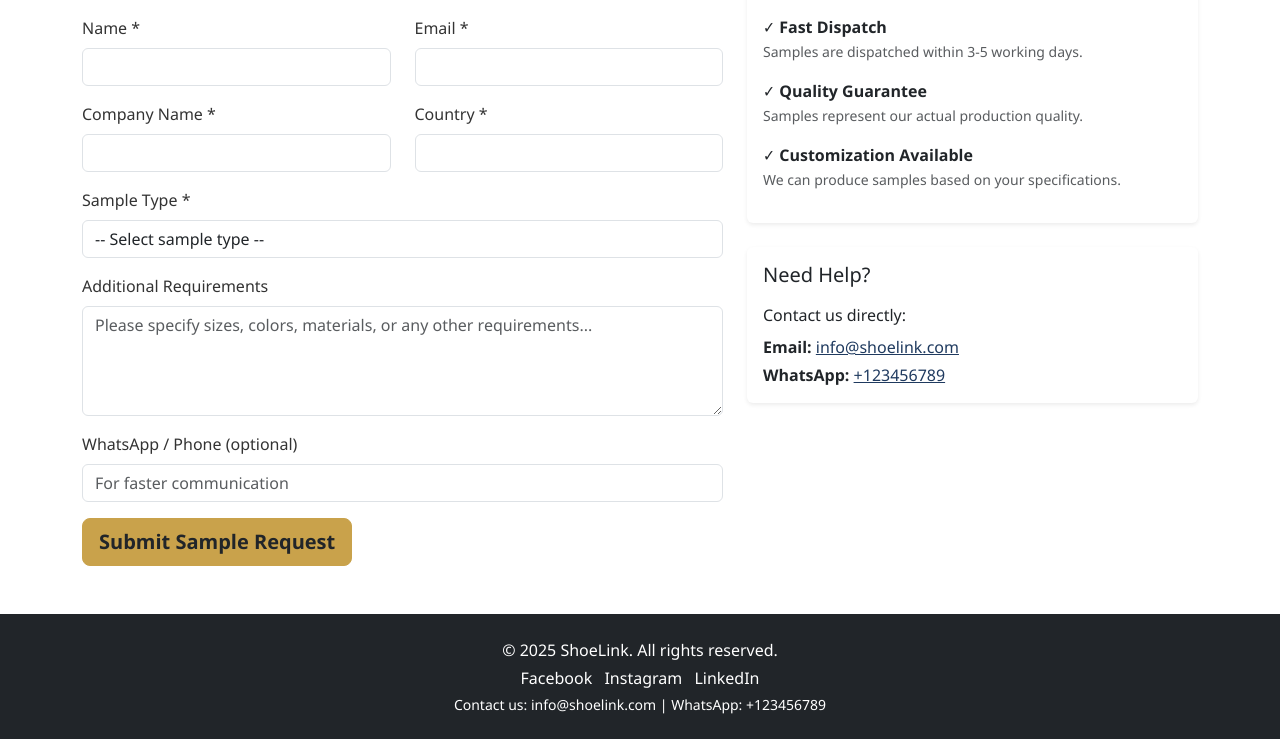
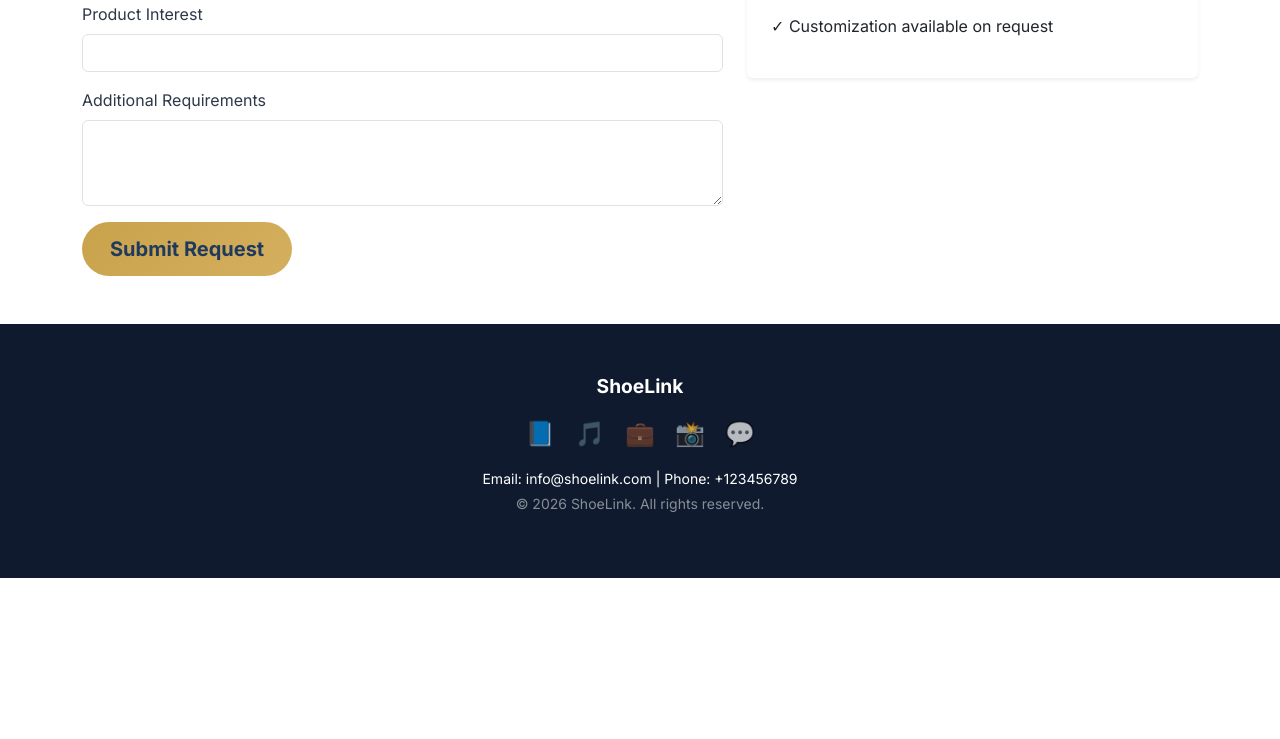
Before and after one commit to Hfdhf/shoelink-website, a plain HTML site: page sample-request.html in a window 1280 px wide. Shown: the part 392-1131 px from the top of the page. After the commit the page ends 970 px from the top, so only its background shows below. Drawn offline with nearby package versions, Linux system fonts and the light colour scheme.

Commit message:
Refactor sample-request.html for clarity and style
Updated the title and meta description for clarity, modified the navigation bar and form styles, and improved the sample policy section. Adjusted the JavaScript functions for better data handling and footer social links.

```diff
--- a/sample-request.html
+++ b/sample-request.html
@@ -3,11 +3,11 @@
 <head>
     <meta charset="UTF-8">
     <meta name="viewport" content="width=device-width, initial-scale=1.0">
-    <title>Request Free Sample - ShoeLink Footwear</title>
-    <meta name="description" content="Request a free footwear sample from ShoeLink. We provide samples for quality evaluation before bulk orders.">
+    <title>Request Sample - ShoeLink Footwear</title>
+    <meta name="description" content="Request a free footwear sample from ShoeLink.">
     <link href="https://cdn.jsdelivr.net/npm/bootstrap@5.3.3/dist/css/bootstrap.min.css" rel="stylesheet">
+    <link href="https://fonts.googleapis.com/css2?family=Inter:wght@300;400;600;700;800&display=swap" rel="stylesheet">
     <link rel="stylesheet" href="css/style.css">
-    <!-- Google Analytics -->
     <script async src="https://www.googletagmanager.com/gtag/js?id=G-6RG4R8ZM6Q"></script>
     <script>
       window.dataLayer = window.dataLayer || [];
@@ -15,45 +15,42 @@
       gtag('js', new Date());
       gtag('config', 'G-6RG4R8ZM6Q');
     </script>
-    <!-- Tawk.to 占位 -->
-    <script type="text/javascript">
-        var Tawk_API=Tawk_API||{}, Tawk_LoadStart=new Date();
-        (function(){
-            var s1=document.createElement("script"),s0=document.getElementsByTagName("script")[0];
-            s1.async=true;
-            s1.src='https://embed.tawk.to/YOUR_TAWK_ID/default';
-            s1.charset='UTF-8';
-            s1.setAttribute('crossorigin','*');
-            s0.parentNode.insertBefore(s1,s0);
-        })();
-    </script>
+    <style>
+        body { font-family: 'Inter', sans-serif; color: #2d3748; }
+        .navbar-custom { background: rgba(15,26,46,0.95); backdrop-filter: blur(10px); box-shadow: 0 2px 20px rgba(0,0,0,0.1); }
+        .page-header { background: linear-gradient(135deg, #1F3A5F, #2a4a6f); padding: 100px 0 40px; }
+        .btn-gold { background: linear-gradient(135deg, #C9A24B, #d4af5e); border: none; color: #1F3A5F; font-weight: 700; padding: 12px 28px; border-radius: 30px; transition: all 0.3s; }
+        .btn-gold:hover { transform: translateY(-2px); box-shadow: 0 6px 25px rgba(201,162,75,0.5); }
+        .footer-custom { background: #0f1a2e; }
+        .footer-social a { color: rgba(255,255,255,0.7); text-decoration: none; margin: 0 10px; font-size: 1.5rem; transition: color 0.3s; }
+        .footer-social a:hover { color: #C9A24B; }
+    </style>
 </head>
 <body>
 
-    <!-- 顶部导航 -->
-    <nav class="navbar navbar-expand-lg navbar-dark fixed-top" style="background-color: #1F3A5F;">
+    <!-- 导航栏 -->
+    <nav class="navbar navbar-expand-lg navbar-dark fixed-top navbar-custom">
         <div class="container">
-            <a class="navbar-brand fw-bold" href="index.html">ShoeLink</a>
+            <a class="navbar-brand fw-bold" href="index.html" style="font-size:1.3rem;">ShoeLink</a>
             <button class="navbar-toggler" type="button" data-bs-toggle="collapse" data-bs-target="#navbarNav">
                 <span class="navbar-toggler-icon"></span>
             </button>
             <div class="collapse navbar-collapse" id="navbarNav">
-                <ul class="navbar-nav ms-auto">
+                <ul class="navbar-nav ms-auto align-items-lg-center">
                     <li class="nav-item"><a class="nav-link" href="index.html">Home</a></li>
                     <li class="nav-item"><a class="nav-link" href="products.html">Products</a></li>
                     <li class="nav-item"><a class="nav-link" href="about.html">About Us</a></li>
                     <li class="nav-item"><a class="nav-link" href="contact.html">Contact</a></li>
-                    <li class="nav-item"><a class="nav-link btn btn-warning btn-sm ms-2 text-dark fw-bold" href="sample-request.html">Request Sample</a></li>
+                    <li class="nav-item ms-lg-2"><a class="nav-link btn btn-warning btn-sm text-dark fw-bold px-3" href="sample-request.html" style="border-radius:25px;">Request Sample</a></li>
                 </ul>
             </div>
         </div>
     </nav>
 
     <!-- 页面标题 -->
-    <header class="py-5 text-white" style="background-color:#1F3A5F; padding-top: 100px !important;">
+    <header class="page-header text-white">
         <div class="container">
-            <h1 class="fw-bold">Request a Free Sample</h1>
-            <p class="lead mb-0">Evaluate our quality before placing a bulk order.</p>
+            <h1 class="fw-bold h3 mb-0">Request a Free Sample</h1>
         </div>
     </header>
 
@@ -62,88 +59,47 @@
         <div class="container">
             <div class="row">
                 <div class="col-lg-7">
-                    <h2 class="mb-4" style="color:#1F3A5F;">Sample Request Form</h2>
-                    <p class="text-muted">Fill out the form below and we'll contact you to arrange sample delivery. Samples are provided at factory cost + shipping, refundable on bulk orders.</p>
-
                     <form id="sampleForm" action="https://formspree.io/f/xgawjyra" method="POST">
                         <div class="row">
                             <div class="col-md-6 mb-3">
-                                <label for="name" class="form-label">Name *</label>
-                                <input type="text" class="form-control" id="name" name="name" required>
+                                <label class="form-label">Name *</label>
+                                <input type="text" class="form-control" name="name" required>
                             </div>
                             <div class="col-md-6 mb-3">
-                                <label for="email" class="form-label">Email *</label>
-                                <input type="email" class="form-control" id="email" name="email" required>
+                                <label class="form-label">Email *</label>
+                                <input type="email" class="form-control" name="email" required>
                             </div>
                         </div>
                         <div class="row">
                             <div class="col-md-6 mb-3">
-                                <label for="company" class="form-label">Company Name *</label>
-                                <input type="text" class="form-control" id="company" name="company" required>
+                                <label class="form-label">Company</label>
+                                <input type="text" class="form-control" name="company">
                             </div>
                             <div class="col-md-6 mb-3">
-                                <label for="country" class="form-label">Country *</label>
-                                <input type="text" class="form-control" id="country" name="country" required>
+                                <label class="form-label">Country *</label>
+                                <input type="text" class="form-control" name="country" required>
                             </div>
                         </div>
                         <div class="mb-3">
-                            <label for="productType" class="form-label">Sample Type *</label>
-                            <select class="form-control" id="productType" name="productType" required>
-                                <option value="">-- Select sample type --</option>
-                                <option>Men's Shoes</option>
-                                <option>Women's Shoes</option>
-                                <option>Sports Shoes</option>
-                                <option>Sandals & Slippers</option>
-                                <option>Boots</option>
-                                <option>Kids' Shoes</option>
-                                <option>Work & Safety Shoes</option>
-                                <option>Multiple / Not sure</option>
-                            </select>
+                            <label class="form-label">Product Interest</label>
+                            <input type="text" class="form-control" name="product" id="sampleProduct">
                         </div>
                         <div class="mb-3">
-                            <label for="message" class="form-label">Additional Requirements</label>
-                            <textarea class="form-control" id="message" name="message" rows="4" placeholder="Please specify sizes, colors, materials, or any other requirements..."></textarea>
+                            <label class="form-label">Additional Requirements</label>
+                            <textarea class="form-control" name="message" rows="3"></textarea>
                         </div>
-                        <div class="mb-3">
-                            <label for="whatsapp" class="form-label">WhatsApp / Phone (optional)</label>
-                            <input type="text" class="form-control" id="whatsapp" name="whatsapp" placeholder="For faster communication">
-                        </div>
-                        <button type="submit" class="btn btn-warning btn-lg text-dark fw-bold">Submit Sample Request</button>
+                        <button type="submit" class="btn btn-gold btn-lg">Submit Request</button>
                     </form>
                 </div>
-
                 <div class="col-lg-5">
-                    <div class="card border-0 shadow-sm mb-4">
-                        <div class="card-body">
-                            <h4 class="mb-3" style="color:#1F3A5F;">Sample Policy</h4>
+                    <div class="card border-0 shadow-sm p-4">
+                        <h5 class="fw-bold mb-3" style="color:#1F3A5F;">Sample Policy</h5>
                         <ul class="list-unstyled">
-                                <li class="mb-3">
-                                    <strong>✓ Free Samples Available</strong><br>
-                                    <small class="text-muted">Sample cost is refunded on your first bulk order.</small>
-                                </li>
-                                <li class="mb-3">
-                                    <strong>✓ Fast Dispatch</strong><br>
-                                    <small class="text-muted">Samples are dispatched within 3-5 working days.</small>
-                                </li>
-                                <li class="mb-3">
-                                    <strong>✓ Quality Guarantee</strong><br>
-                                    <small class="text-muted">Samples represent our actual production quality.</small>
-                                </li>
-                                <li class="mb-3">
-                                    <strong>✓ Customization Available</strong><br>
-                                    <small class="text-muted">We can produce samples based on your specifications.</small>
-                                </li>
+                            <li class="mb-3">✓ Sample cost refunded on first bulk order</li>
+                            <li class="mb-3">✓ Samples dispatched within 3-5 working days</li>
+                            <li class="mb-3">✓ Samples represent actual production quality</li>
+                            <li class="mb-0">✓ Customization available on request</li>
                         </ul>
-                        </div>
-                    </div>
-
-                    <div class="card border-0 shadow-sm">
-                        <div class="card-body">
-                            <h5 class="mb-3">Need Help?</h5>
-                            <p class="mb-2">Contact us directly:</p>
-                            <p class="mb-1"><strong>Email:</strong> <a href="mailto:info@shoelink.com" id="contactEmail">info@shoelink.com</a></p>
-                            <p class="mb-0"><strong>WhatsApp:</strong> <a href="https://wa.me/123456789" id="whatsappLink">+123456789</a></p>
-                        </div>
                     </div>
                 </div>
             </div>
@@ -151,79 +107,48 @@
     </section>
 
     <!-- 页脚 -->
-    <footer class="bg-dark text-white py-4">
+    <footer class="footer-custom text-white py-5">
         <div class="container text-center">
-            <p class="mb-1">&copy; 2025 ShoeLink. All rights reserved.</p>
-            <p class="mb-1">
-                <a href="#" class="text-white me-2">Facebook</a>
-                <a href="#" class="text-white me-2">Instagram</a>
-                <a href="#" class="text-white">LinkedIn</a>
-            </p>
-            <p class="small mb-0">Contact us: info@shoelink.com | WhatsApp: +123456789</p>
+            <p class="fw-bold mb-3" style="font-size:1.2rem;">ShoeLink</p>
+            <div class="footer-social mb-3" id="footerSocial"></div>
+            <p class="small mb-1" id="footerContact"></p>
+            <p class="small opacity-50">© 2026 ShoeLink. All rights reserved.</p>
         </div>
     </footer>
 
-    <!-- Bootstrap JS -->
     <script src="https://cdn.jsdelivr.net/npm/bootstrap@5.3.3/dist/js/bootstrap.bundle.min.js"></script>
-
-    <!-- 页面 JS -->
     <script>
-        // 加载站点信息
-        async function loadSiteInfo() {
-            try {
-                const response = await fetch('_data/site.json');
-                const siteData = await response.json();
-
-                document.querySelectorAll('.navbar-brand').forEach(el => {
-                    el.textContent = siteData.brandName || 'ShoeLink';
-                });
-
-                const contactEmail = document.getElementById('contactEmail');
-                if (contactEmail && siteData.contactEmail) {
-                    contactEmail.textContent = siteData.contactEmail;
-                    contactEmail.href = `mailto:${siteData.contactEmail}`;
+    async function loadJSON(url) {
+        try { const r = await fetch(url); return await r.json(); } catch(e) { return null; }
     }
 
-                const whatsappLink = document.getElementById('whatsappLink');
-                if (whatsappLink && siteData.whatsapp) {
-                    whatsappLink.textContent = siteData.whatsapp;
-                    whatsappLink.href = `https://wa.me/${siteData.whatsapp.replace(/[^0-9]/g, '')}`;
+    async function init() {
+        const site = await loadJSON('_data/site.json') || {};
+
+        // 检查URL中是否有product参数
+        const params = new URLSearchParams(window.location.search);
+        const product = params.get('product');
+        if (product) {
+            document.getElementById('sampleProduct').value = product;
         }
 
-                const footerContact = document.querySelector('footer .small');
-                if (footerContact) {
-                    footerContact.textContent = `Contact us: ${siteData.contactEmail || 'info@shoelink.com'} | WhatsApp: ${siteData.whatsapp || ''}`;
-                }
-            } catch (error) {
-                console.error('Error loading site info:', error);
+        // 页脚
+        const social = site.socialLinks || {};
+        const icons = { facebook: '📘', tiktok: '🎵', linkedin: '💼', instagram: '📸' };
+        let socialHtml = '';
+        for (const key in icons) {
+            if (social[key] && social[key] !== '#') {
+                socialHtml += '<a href="' + social[key] + '" target="_blank">' + icons[key] + '</a>';
             }
         }
-
-        // 检查 URL 中的产品参数并自动填充
-        function checkProductParam() {
-            const urlParams = new URLSearchParams(window.location.search);
-            const product = urlParams.get('product');
-            if (product) {
-                const productSelect = document.getElementById('productType');
-                if (productSelect) {
-                    const options = productSelect.options;
-                    for (let i = 0; i < options.length; i++) {
-                        if (options[i].text === product) {
-                            productSelect.selectedIndex = i;
-                            break;
+        if (site.whatsapp) {
+            socialHtml += '<a href="https://wa.me/' + site.whatsapp.replace(/[^0-9]/g,'') + '" target="_blank">💬</a>';
         }
-                    }
-                    if (productSelect.value === '') {
-                        document.getElementById('message').value = `I'm interested in samples of: ${product}\n`;
-                    }
-                }
-            }
+        document.getElementById('footerSocial').innerHTML = socialHtml;
+        document.getElementById('footerContact').textContent = 'Email: ' + (site.contactEmail || '') + ' | Phone: ' + (site.phone || '');
     }
 
-        document.addEventListener('DOMContentLoaded', async function() {
-            await loadSiteInfo();
-            checkProductParam();
-        });
+    document.addEventListener('DOMContentLoaded', init);
     </script>
 </body>
 </html>
```
Lines whose indentation alone changed are shown as unchanged.
